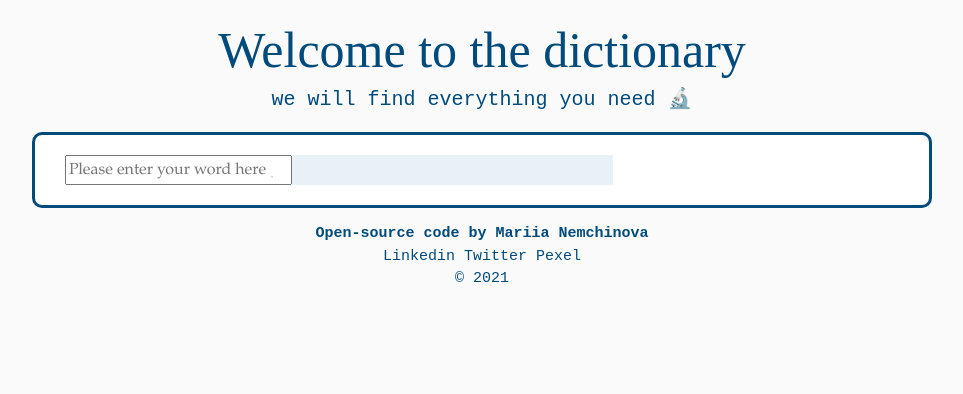
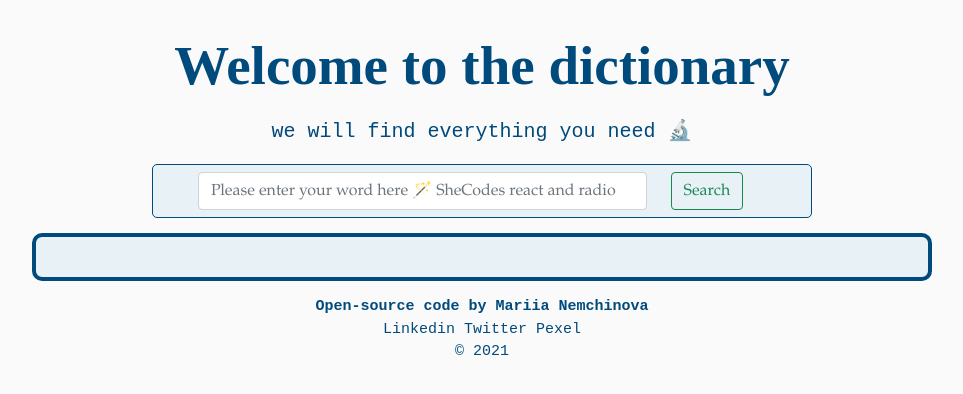
Before and after one commit to mnemch/Dictionary, a React (Create React App) app: page / in a window 1280 px wide. Shown: the top 394 px of the page, without its empty margins (158-1121 px from the left). Built offline with nearby package versions, Linux system fonts and the light colour scheme; no server answers.

Commit message:
styled and finished
was excited

```diff
--- a/package.json
+++ b/package.json
@@ -3,6 +3,11 @@
   "version": "0.1.0",
   "private": true,
   "dependencies": {
+    "@fortawesome/fontawesome-svg-core": "^1.2.35",
+    "@fortawesome/free-brands-svg-icons": "^5.15.3",
+    "@fortawesome/free-regular-svg-icons": "^5.15.3",
+    "@fortawesome/free-solid-svg-icons": "^5.15.3",
+    "@fortawesome/react-fontawesome": "^0.1.14",
     "@testing-library/jest-dom": "^5.12.0",
     "@testing-library/react": "^11.2.6",
     "@testing-library/user-event": "^12.8.3",
--- a/src/App.css
+++ b/src/App.css
@@ -12,14 +12,30 @@
   font-family: "SansSerif";
 }
 h1 {
-  font-size: 50px;
+  font-size: 55px;
+  font-weight: bold;
+  padding: 13px;
 }
+.Word:hover {
+  color: #198753;
+  font-weight: bold;
+}
+
 h4 {
   font-family: "Courier New", Courier, monospace;
   font-size: 20px;
 }
 h4:hover {
-  color: #df7861;
+  color: #198753;
+  font-weight: bold;
+}
+h3 {
+  font-size: 25px;
+  font-weight: bold;
+  margin-top: 20px;
+}
+h3:hover {
+  color: #198753;
   font-weight: bold;
 }
 
@@ -35,7 +51,7 @@
   font-size: 15px;
 }
 a:hover {
-  color: #df7861;
+  color: #198753;
   text-decoration: none;
   font-weight: bold;
 }
@@ -44,10 +60,30 @@
   font-weight: bold;
 }
 .card {
-  border: 3px solid #004a7c;
+  border: 4px solid #004a7c;
   border-radius: 10px;
   color: #004a7c;
   margin: 15px auto;
   max-width: 900px;
   padding: 20px 30px;
 }
+
+.searchline {
+  margin: 5px auto;
+  background: #fafafa;
+  padding: 7px;
+  padding-left: 45px;
+  max-width: 660px;
+  width: 90%;
+  border: 1px solid #004a7c;
+  border-radius: 5px;
+}
+
+.Phonetics {
+  margin-top: 7px;
+  margin-bottom: 10px;
+}
+
+img {
+  border-radius: 5px;
+}
--- a/src/App.js
+++ b/src/App.js
@@ -9,8 +9,8 @@
     <div className="App">
       <div className="container">
         <Header className="Header"/>
-        <div className="card">
-          <Dictionary defaultTerm="Hello" />
+        <div >
+          <Dictionary defaultTerm="Golf" />
         </div>
         <Footer />
       </div>
--- a/src/Dictionary.js
+++ b/src/Dictionary.js
@@ -4,14 +4,10 @@
 import Photos from "./Photos";
 import "./Dictionary.css";
 
-// let apikey from map = "eb1733f56daae1f8c299ea8db424ea64";
-//https://api.dictionaryapi.dev/api/v2/entries/en_UK/hello
-//Your API key from https://www.pexels.com/: 563492ad6f917000010000010c07d0b470024e508205a11acb696a0a
-
 export default function Dictionary(props) {
     let [searchWord, setSearchWord] = useState(props.defaultTerm);
     let [photos, setPhotos] = useState(null);
-    let [results, setResults] = useState(null);
+    let [data, setData] = useState(null);
     let [loaded, setLoaded] = useState(false);
 
     function handSearchChange(event) {
@@ -19,11 +15,16 @@
     }
 
     function handResponse(response) {
-    setResults(response.data[0]);
+    setData(response.data[0]);
     }
 
     function handPexelsResponse(response) {
     setPhotos(response.data.photos);
+    }
+
+    function handSubmit(event) {
+    event.preventDefault();
+    search();
     }
 
     function search(event) {
@@ -33,11 +34,12 @@
         axios.get(apiUrl).then(handResponse);
          // pexels api documentation: https://www.pexels.com/api/documentation/
         let pexelsApiKey ="563492ad6f917000010000010c07d0b470024e508205a11acb696a0a";
-        let pexelsUrl = `https://api.pexels.com/v1/search?query=${searchWord}&per_page=2`;
+        let pexelsUrl = `https://api.pexels.com/v1/search?query=${searchWord}&per_page=4`;
     axios
       .get(pexelsUrl, { headers: { Authorization: `Bearer ${pexelsApiKey}` } })
       .then(handPexelsResponse);
   }
+
     function load() {
     setLoaded(true);
     search();
@@ -46,21 +48,27 @@
     if (loaded) {
     return (
       <div className="Dictionary">
+          <section className="searchline">
+        <form onSubmit={handSubmit}>
           <div className="row">
-            <div className="col-8" >
-            <section>
-            <form onSubmit={search}>
-            <input type="search" onChange={handSearchChange} placeholder="Please enter your word here 🪄 "/>
+            <div className="col-9">
+              <input
+                type="search"
+                onChange={handSearchChange}
+                placeholder="Please enter your word here 🪄 SheCodes react and radio"
+                className="form-control"
+              />{" "}
+            </div>
+            <div className="col-3">
+              <input type="submit" value="Search" className="btn btn-outline-success" />{" "}
+            </div>
+          </div>
         </form>
         </section>
-            </div>
-            <Results results={results}/>
-            <div className="row">
-            <div className="col-4" >
-            <Photos photos={photos} alt={searchWord}/>
-            </div>
-            </div>
-            </div>
+        <section className="card">
+        <Results data={data} />
+        <Photos photos={photos} altProp={searchWord} />
+        </section>
       </div>
     );
     } else {
--- a/src/Footer.js
+++ b/src/Footer.js
@@ -1,4 +1,5 @@
 import React from "react";
+import { FontAwesomeIcon } from '@fortawesome/react-fontawesome'
 
 export default function Footer() {
   return (
@@ -6,12 +7,12 @@
     <div className="hellohi">
         <div className="Name">
         <a href="https://github.com/mnemch/Dictionary" target="_blank" rel="noreferrer">
-            Open-source code {""}
+            Open-source code {""} <FontAwesomeIcon icon="github"/>
         </a>
         by Mariia Nemchinova
         </div>
-        <a href="https://www.linkedin.com/in/mariia-nemchinova-693609110/" target="_blank" rel="noreferrer"> Linkedin </a>
-        <a href="https://twitter.com/Maria91259872" target="_blank" rel="noreferrer"> Twitter </a>
+        <a href="https://www.linkedin.com/in/mariia-nemchinova-693609110/" target="_blank" rel="noreferrer"> <i class="fab fa-linkedin-in"></i> Linkedin </a>
+        <a href="https://twitter.com/Maria91259872" target="_blank" rel="noreferrer"><i class="fab fa-twitter"></i> Twitter </a>
         <a href="https://www.pexels.com"> Pexel </a>
         <br />
         {/* add trabslation sp language */}
--- a/src/Meaning.js
+++ b/src/Meaning.js
@@ -5,19 +5,20 @@
 // console.log(props.meaning)
 return (
     <div className="Meaning">
-<h3> {props.meaning.part0fSpeech}</h3>
-{props.meaning.definitions.map(function (definition, index)
-{
+    <h3> {props.meaning.partOfSpeech}</h3>
+
+    {props.meaning.definitions.map(function (definition, index) {
     return (
-        <div key={index}>
-<p> {definition.definition}</p>
-<br />
-<p> {definition.example}</p>
-<br />
-<strong> <Synonyms synonyms={definition.synonyms} /></strong>
-</div>
-    );
-})}
-</div>
-);
+        <section key={index}>
+          <hr></hr>
+            <div className="Definition">Definition :{definition.definition}</div>
+            <div className="Example">Examples: {definition.example}</div>
+            <div>Synonyms:
+            <Synonyms synonyms={definition.synonyms} /></div>
+            <hr></hr>
+        </section>
+        );
+      })}
+    </div>
+  );
 }
--- a/src/Phonetic.js
+++ /dev/null
@@ -1,13 +0,0 @@
-import React from "react";
-
-export default function Phonetic(props) {
-// console.log(props.phonetic);
-return  (
-    <div className="Phonetic">
-        <a href={props.phonetic.audio} rel="noreferrer" target="_blank" >
-        Op
-        </a>
-        {props.phonetic.text}
-         </div>
-);
-}
--- /dev/null
+++ b/src/Phonetics.js
@@ -0,0 +1,19 @@
+import React from "react";
+
+export default function Phonetics(props) {
+  function playPronunciation(event) {
+    event.preventDefault();
+    let Pronunciation = new Audio(props.phonetics.audio);
+    Pronunciation.play();
+  }
+
+  return (
+    <div className="Phonetics">
+      <small>
+          <button className="btn btn-outline-success" onClick={playPronunciation}>
+        <span role="img" aria-label="here">📢 Play </span>
+      </button>
+        {" "}{props.phonetics.text}</small>
+    </div>
+  );
+}
--- a/src/Photos.js
+++ b/src/Photos.js
@@ -10,7 +10,7 @@
               <div className="col-3" key={index}>
                 <a href={photo.src.original} target="_blank" rel="noreferrer">
                   <img
-                    src={photo.src.original}
+                    src={photo.src.small}
                     className="img-fluid"
                     alt={props.searchWord}
                   ></img>
--- a/src/Results.js
+++ b/src/Results.js
@@ -1,26 +1,29 @@
 import React from "react";
 import Meaning from "./Meaning";
-import Phonetic from "./Phonetic"
+import Phonetics from "./Phonetics"
 
 export default function Results(props) {
-    if (props.results) {
+    if (props.data) {
     return (
     <div className="Results">
-    <section>
-    <h2>{props.results.word} </h2>
-        {props.results.meanings.map(function (phonetic, index){
+    <div>
+    <h1 className="Word">{props.data.word} </h1>
+        {props.data.phonetics.map(function (phonetics, index){
         return (
             <div key={index}>
-                <Phonetic phonetic={phonetic}/>
+                <Phonetics phonetics={phonetics}/>
                 </div>
+        );
+        })}
+        </div >
+        <div className="Meaning">
+        {props.data.meanings.map(function (meaning, index){
+        return (
+        <div key={index}>
+        <Meaning meaning={meaning}/>
+        </div>
         );})}
-        </section>
-        {props.results.meanings.map(function (meaning, index){
-        return (
-        <section key={index}>
-        <Meaning meaning={meaning}/>
-        </section>
-        );})}
+        </div>
     </div>);
     } else {
         return null;
```
Also changed, not shown: 1 other file (tests, documents, lock files or other folders). Lines whose indentation alone changed are shown as unchanged.
